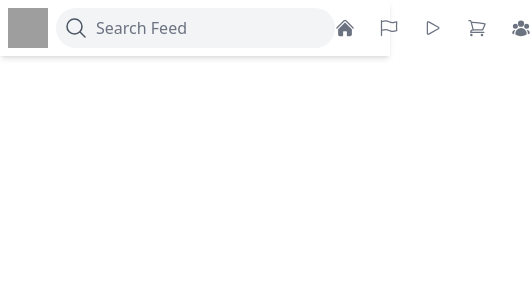
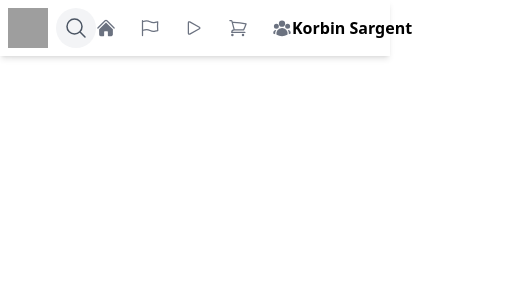
Before and after one commit to Korbin-Sargent/fb-clone, a Next.js app: page / in a window 390 px wide. Shown: the top 300 px of the page, 531 px wide, since content can reach past the window. Built offline with nearby package versions, Linux system fonts and the light colour scheme; grey boxes are pictures that could not be loaded.

Commit message:
Building out right side of header

```diff
--- a/components/Header.js
+++ b/components/Header.js
@@ -30,7 +30,7 @@
         <div className="flex items-center ml-2 rounded-full bg-gray-100 p-2">
           <MagnifyingGlassIcon className="h-6 text-gray-600" />
           <input
-            className="flex ml-2 items-center bg-transparent outline-none placeholder-gray-500 flex-shrink"
+            className="hidden md:inline-flex ml-2 items-center bg-transparent outline-none placeholder-gray-500 flex-shrink"
             type="text"
             placeholder="Search Feed"
           />
@@ -50,6 +50,11 @@
       </div>
 
       {/* Header Right */}
+      <div>
+        {/* Proile picture */}
+
+        <p className="whitespace-nowrap font-semibold pr-3">Korbin Sargent</p>
+      </div>
     </div>
   );
 }
```
